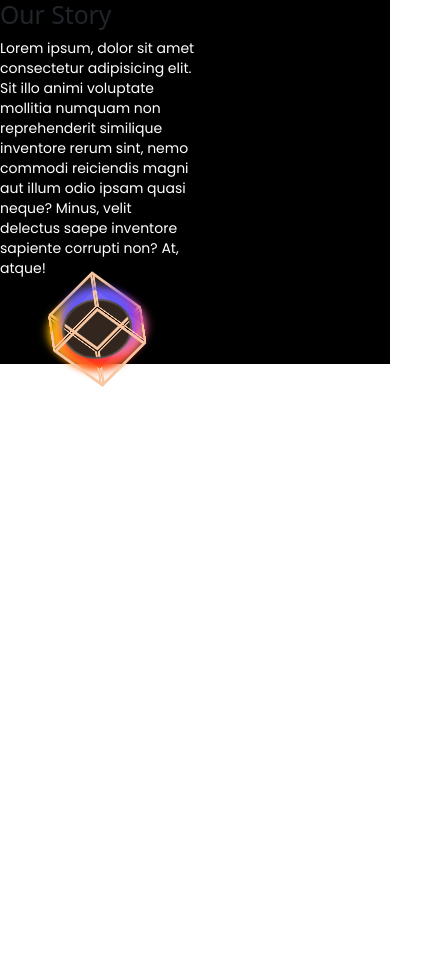
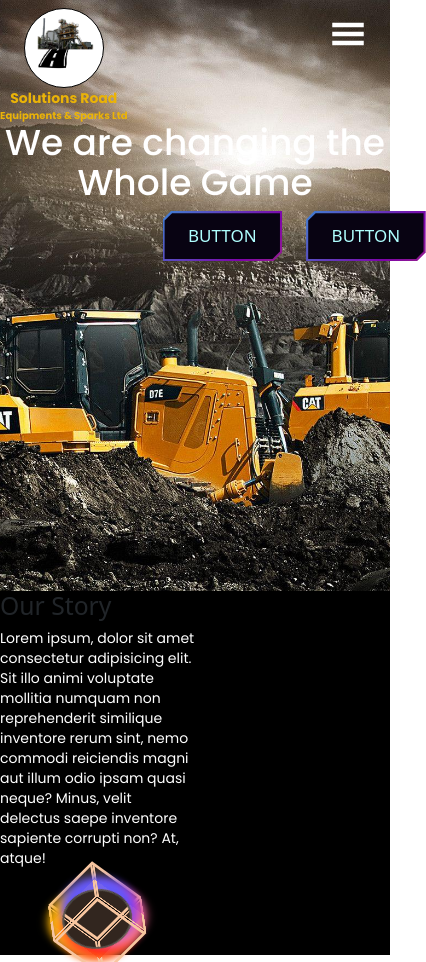
Before and after one commit to Danielazan/BillyMan, a React (Create React App) app: page /About in a window 390 px wide. Shown: the whole page, 426 px wide, since content can reach past the window. Before the commit the page ends 844 px from the top, so only its background shows below. Built offline with nearby package versions, Linux system fonts and the light colour scheme.

Commit message:
About page finally started

```diff
--- a/src/Pages/About Page/About.jsx
+++ b/src/Pages/About Page/About.jsx
@@ -6,7 +6,7 @@
 const About = () => {
   return (
     <div className='w-screen flex flex-col '>
-      <div className=' hidden md:block bg-cover bg-no-repeat w-full max-w-full h-[70vh]  md:w-full' style={{ backgroundImage: `url(${Aboutbg})`, backgroundPosition:`center`}} >
+      <div className='bg-cover bg-no-repeat w-full max-w-full h-[70vh]  md:w-full' style={{ backgroundImage: `url(${Aboutbg})`, backgroundPosition:`center`}} >
         <Navbars/>
             {/* the hero side of the about page */}
           <div className='flex flex-col w-full items-center justify-center '>
```
